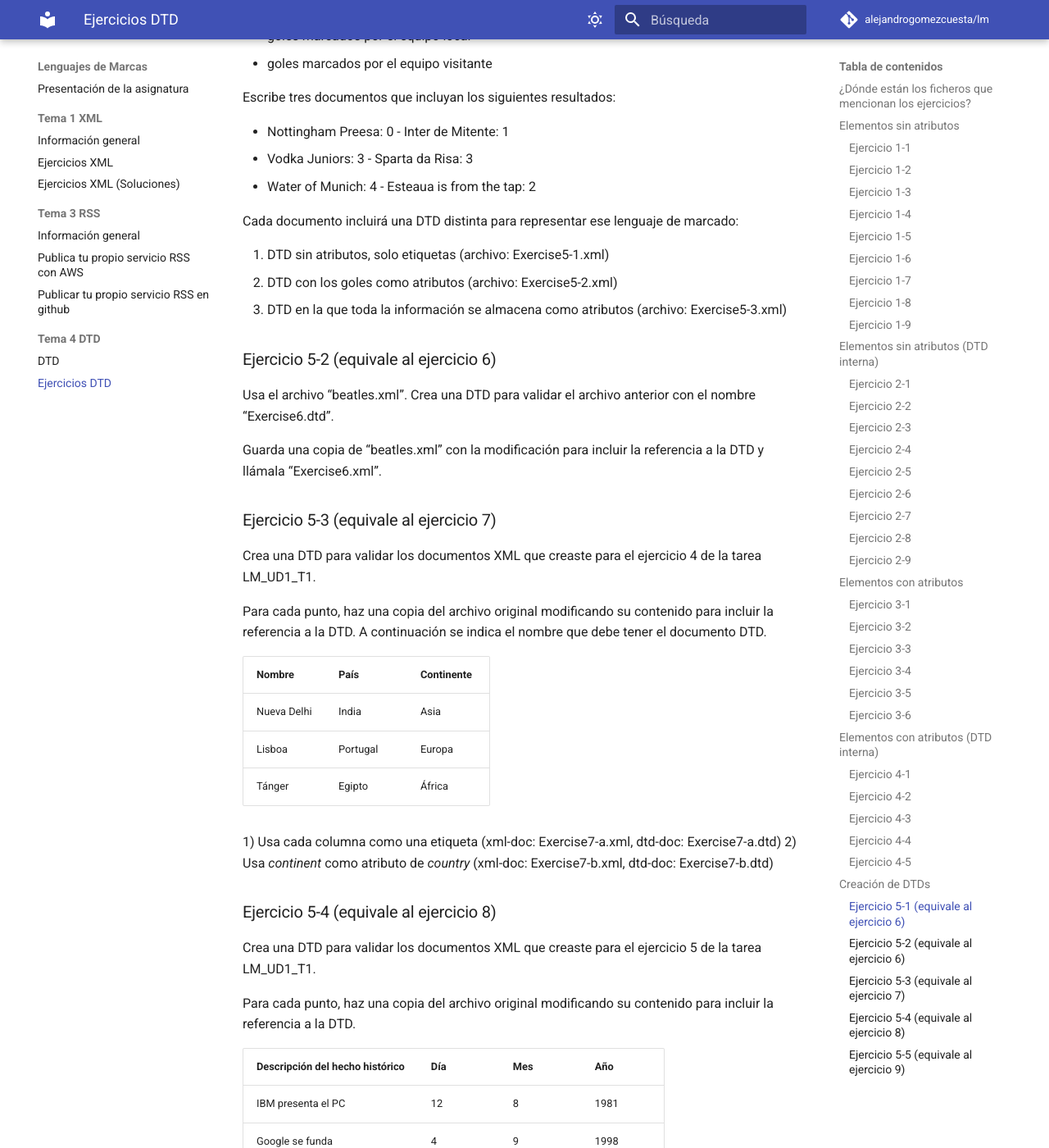
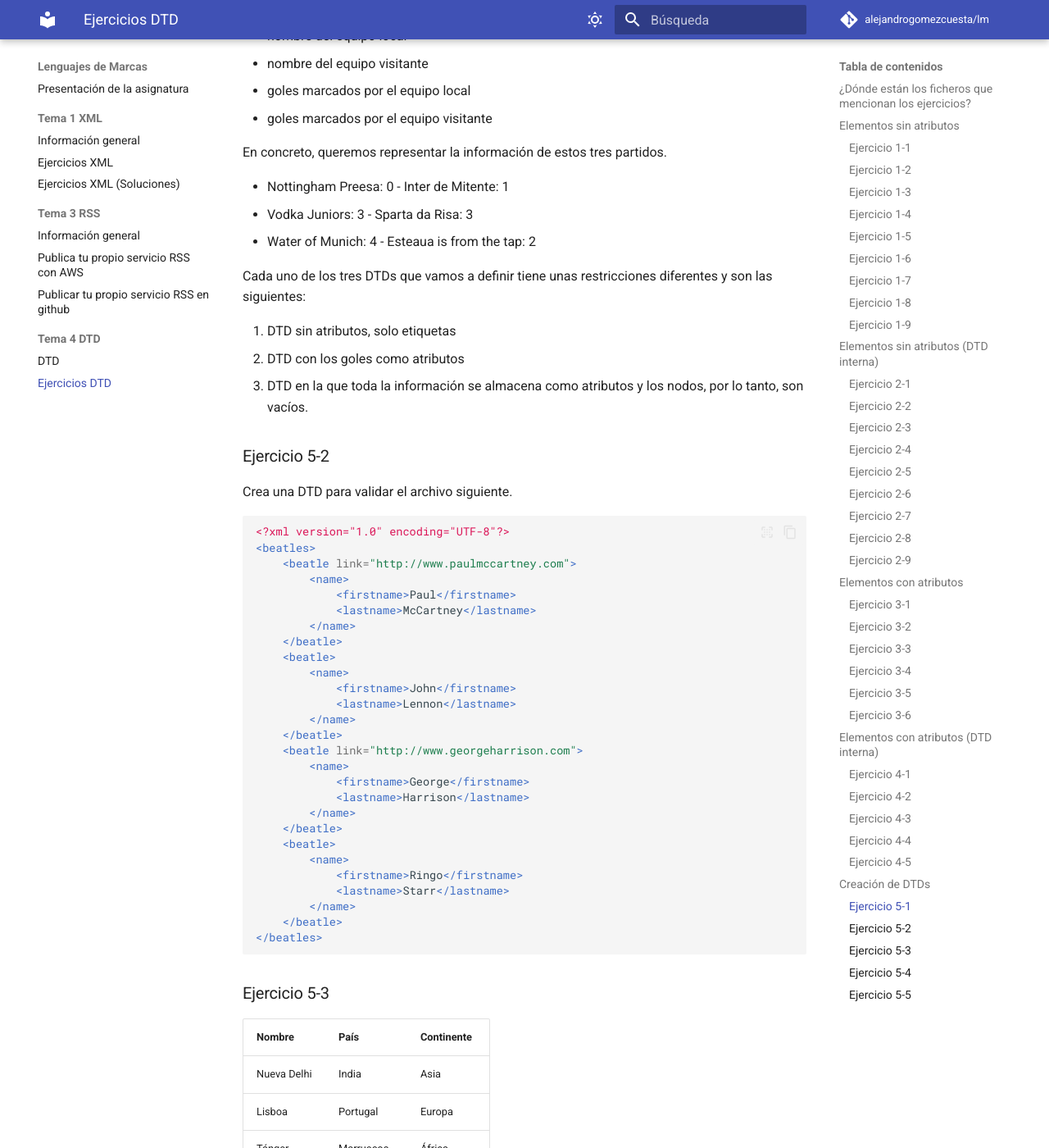
Before and after one commit to alejandrogomezcuesta/lm, an MkDocs documentation site: the page built from docs/Tema 4 DTD/02-ejercicios.md, in a window 1280 px wide and 1400 px high, scrolled down 12793 px. Shown: the whole window at 82% size. Built offline with MkDocs 1.6.1 and Material for MkDocs 9.7.7, drawn with Linux system fonts in a browser that asks for light colours; comment, search, counter and statistics services are not loaded; some of the changed text lies outside the part shown.

Commit message:
ejercicios de dtd corregidos

````diff
--- a/docs/Tema 4 DTD/02-ejercicios.md
+++ b/docs/Tema 4 DTD/02-ejercicios.md
@@ -629,53 +629,79 @@
 
 ## Creación de DTDs
 
-### Ejercicio 5-1 (equivale al ejercicio 6)
+### Ejercicio 5-1
 
-Queremos definir un lenguaje de marcado para representar los resultados de una liga de fútbol. La información que queremos guardar para cada partido es:
+En este ejercicio vamos a definir tres ficheros XML, cada uno con un DTD diferente. Todos los ficheros van a contener la misma información.
+
+Lo que queremos es representar los resultados de una liga de fútbol. La información que queremos guardar para cada partido es:
 
 - nombre del equipo local
 - nombre del equipo visitante
 - goles marcados por el equipo local
 - goles marcados por el equipo visitante
 
-Escribe tres documentos que incluyan los siguientes resultados:
+En concreto, queremos representar la información de estos tres partidos.
 
 - Nottingham Preesa: 0 - Inter de Mitente: 1
 - Vodka Juniors: 3 - Sparta da Risa: 3
 - Water of Munich: 4 - Esteaua is from the tap: 2
 
-Cada documento incluirá una DTD distinta para representar ese lenguaje de marcado:
+Cada uno de los tres DTDs que vamos a definir tiene unas restricciones diferentes y son las siguientes:
 
-1. DTD sin atributos, solo etiquetas (archivo: Exercise5-1.xml)
-2. DTD con los goles como atributos (archivo: Exercise5-2.xml)
-3. DTD en la que toda la información se almacena como atributos (archivo: Exercise5-3.xml)
+1. DTD sin atributos, solo etiquetas
+2. DTD con los goles como atributos
+3. DTD en la que toda la información se almacena como atributos y los nodos, por lo tanto, son vacíos.
 
-### Ejercicio 5-2 (equivale al ejercicio 6)
+### Ejercicio 5-2
 
-Usa el archivo “beatles.xml”. Crea una DTD para validar el archivo anterior con el nombre “Exercise6.dtd”.
+Crea una DTD para validar el archivo siguiente.
 
-Guarda una copia de “beatles.xml” con la modificación para incluir la referencia a la DTD y llámala “Exercise6.xml”.
+```xml
+<?xml version="1.0" encoding="UTF-8"?>
+<beatles>
+	<beatle link="http://www.paulmccartney.com">
+		<name>
+			<firstname>Paul</firstname>
+			<lastname>McCartney</lastname>
+		</name>
+	</beatle>
+	<beatle>
+		<name>
+			<firstname>John</firstname>
+			<lastname>Lennon</lastname>
+		</name>
+	</beatle>
+	<beatle link="http://www.georgeharrison.com">
+		<name>
+			<firstname>George</firstname>
+			<lastname>Harrison</lastname>
+		</name>
+	</beatle>
+	<beatle>
+		<name>
+			<firstname>Ringo</firstname>
+			<lastname>Starr</lastname>
+		</name>
+	</beatle>
+</beatles>
+```
 
-### Ejercicio 5-3 (equivale al ejercicio 7)
-
-Crea una DTD para validar los documentos XML que creaste para el ejercicio 4 de la tarea LM_UD1_T1.
-
-Para cada punto, haz una copia del archivo original modificando su contenido para incluir la referencia a la DTD. A continuación se indica el nombre que debe tener el documento DTD.
+### Ejercicio 5-3
 
 | Nombre | País | Continente |
 | :---- | :---- | :---- |
 | Nueva Delhi | India | Asia |
 | Lisboa | Portugal | Europa |
-| Tánger | Egipto | África |
+| Tánger | Marruecos | África |
 
-1) Usa cada columna como una etiqueta (xml-doc: Exercise7-a.xml, dtd-doc: Exercise7-a.dtd)
-2) Usa *continent* como atributo de *country* (xml-doc: Exercise7-b.xml, dtd-doc: Exercise7-b.dtd)
+Crea un XML que contenga la información de esta tabla teniendo en cuenta dos variaciones:
 
-### Ejercicio 5-4 (equivale al ejercicio 8)
+1) Usa cada columna como un nodo
+2) Usa *continente* como atributo de *pais*
 
-Crea una DTD para validar los documentos XML que creaste para el ejercicio 5 de la tarea LM_UD1_T1.
+Crea el DTD de cada una de las dos variaciones
 
-Para cada punto, haz una copia del archivo original modificando su contenido para incluir la referencia a la DTD.
+### Ejercicio 5-4
 
 | Descripción del hecho histórico | Día | Mes | Año |
 | :---- | :---- | :---- | :---- |
@@ -683,24 +709,23 @@
 | Google se funda | 4 | 9 | 1998 |
 | Facebook se funda | 4 | 2 | 2004 |
 
+Crea un XML que contenga la información de esta tabla teniendo en cuenta dos variaciones:
+
 1) Usa cada columna como una etiqueta (xml-doc: Exercise8-a.xml, dtd-doc: Exercise8-a.dtd)
 2) Crea un nuevo documento XML donde una de esas columnas sea un atributo de otra (xml-doc: Exercise8-b.xml, dtd-doc: Exercise8-b.dtd)
 
-### Ejercicio 5-5 (equivale al ejercicio 9)
+Crea el DTD de cada una de las dos variaciones
 
-Crea una DTD para validar el documento XML que creaste para el ejercicio 6 de la tarea LM_UD1_T1 y llámala “Exercise9.dtd”.
+### Ejercicio 5-5
 
-Sin usar atributos, crea un documento XML que describa una lista de marcadores de páginas web. La información de cada página es el nombre, una breve descripción y su URL. Los datos de los marcadores son los que aparecen en la siguiente tabla.
+| Institución         | Nombre                             | Página web                 |
+| ---                 | ---                                | ---                        |
+| IES Antonio Machado | Instituto Antonio Machado          | https://www.iesamachado.es |
+| Wikipedia           | La enciclopedia libre.             | http://www.wikipedia.org/  |
+| W3                  | El consorcio de la World Wide Web. | http://www.w3.org/         |
 
-| IES Antonio Machado
-Instituto Antonio Machado.
-[https://www.iesamachado.es/](https://www.iesamachado.es/) |
-| :---- |
-| **Wikipedia**
-La enciclopedia libre.
-[http://www.wikipedia.org/](http://www.wikipedia.org/) |
-| **W3C**
-El consorcio de la World Wide Web.
-[http://www.w3.org/](http://www.w3.org/) |
+Teniendo en cuenta la información de la tabla crea un DTD y un fichero XML que respete lo siguiente:
 
-No olvides incluir una copia modificada del archivo original “Exercise9.xml” con la referencia a su documento DTD.
+- Sin usar atributos, crea un documento XML y un DTD que describa la información de la tabla.
+- Únicamente con nodos de tipo vacío, representa la información anterior utilizando atributos.
+- Suponiendo que *página web* es un atributo del nodo *institución*, crea el XML y el DTD de la información anterior.
````
